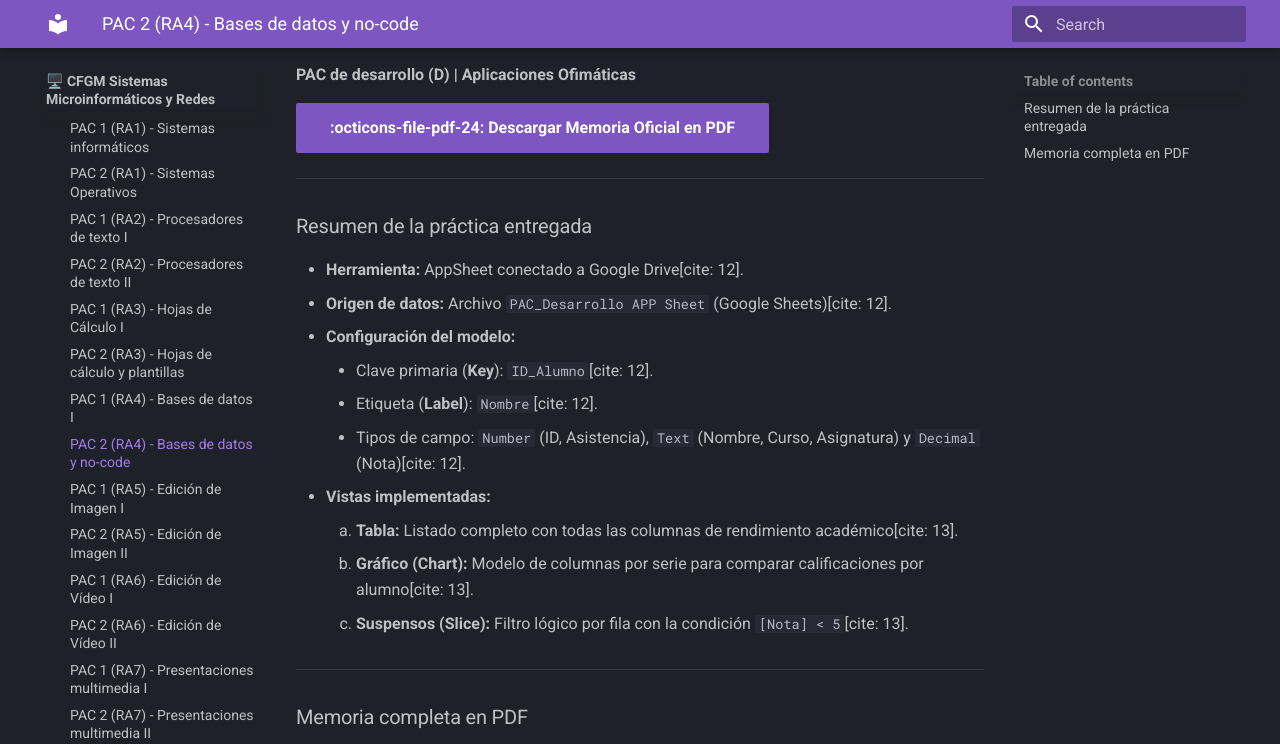
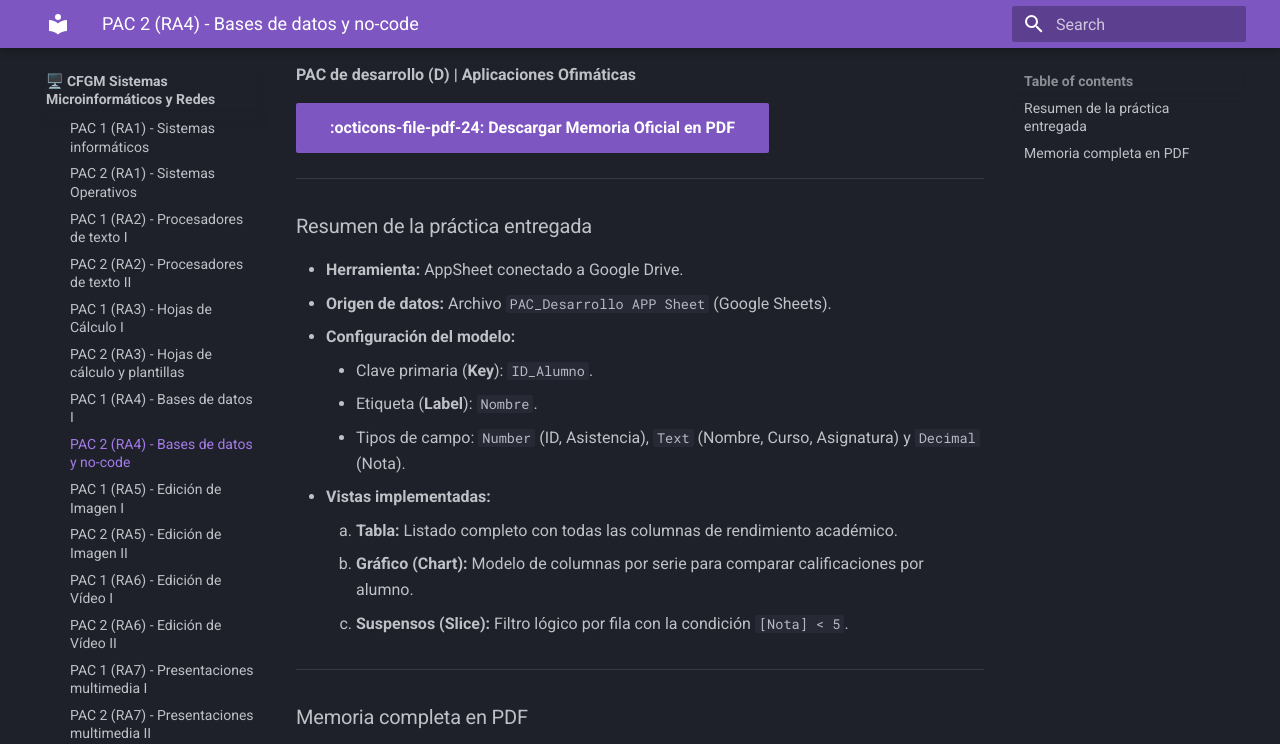
Before and after one commit to Beamspark/SMR-Apuntes, an MkDocs documentation site: the page built from docs/smr/ofimatica/pac/pac-2-ra4.md, in a window 1280 px wide and 900 px high, scrolled down 299 px, cut to the strip 0-744 px from the top of the window. Built offline with MkDocs 1.6.1 and Material for MkDocs 9.7.7, drawn with Linux system fonts in a browser that asks for light colours.

Commit message:
Fix formatting and update iframe source in markdown

```diff
--- a/docs/smr/ofimatica/pac/pac-2-ra4.md
+++ b/docs/smr/ofimatica/pac/pac-2-ra4.md
@@ -11,19 +11,19 @@
 
 ### Resumen de la práctica entregada
 
-* **Herramienta:** AppSheet conectado a Google Drive[cite: 12].
-* **Origen de datos:** Archivo `PAC_Desarrollo APP Sheet` (Google Sheets)[cite: 12].
+* **Herramienta:** AppSheet conectado a Google Drive.
+* **Origen de datos:** Archivo `PAC_Desarrollo APP Sheet` (Google Sheets).
 * **Configuración del modelo:**
-    * Clave primaria (**Key**): `ID_Alumno`[cite: 12].
-    * Etiqueta (**Label**): `Nombre`[cite: 12].
-    * Tipos de campo: `Number` (ID, Asistencia), `Text` (Nombre, Curso, Asignatura) y `Decimal` (Nota)[cite: 12].
+    * Clave primaria (**Key**): `ID_Alumno`.
+    * Etiqueta (**Label**): `Nombre`.
+    * Tipos de campo: `Number` (ID, Asistencia), `Text` (Nombre, Curso, Asignatura) y `Decimal` (Nota).
 * **Vistas implementadas:**
-    1. **Tabla:** Listado completo con todas las columnas de rendimiento académico[cite: 13].
-    2. **Gráfico (Chart):** Modelo de columnas por serie para comparar calificaciones por alumno[cite: 13].
-    3. **Suspensos (Slice):** Filtro lógico por fila con la condición `[Nota] < 5`[cite: 13].
+    1. **Tabla:** Listado completo con todas las columnas de rendimiento académico.
+    2. **Gráfico (Chart):** Modelo de columnas por serie para comparar calificaciones por alumno.
+    3. **Suspensos (Slice):** Filtro lógico por fila con la condición `[Nota] < 5`.
 
 ---
 
 ### Memoria completa en PDF
 
-<iframe src="./GonzalezMartinez_LuisAlejandro_Practica_AppSheet.pdf" width="100%" height="900px" style="border: 1px solid #444; border-radius: 6px;"></iframe>
+<iframe src="../GonzalezMartinez_LuisAlejandro_Practica_AppSheet.pdf" width="100%" height="900px" style="border: 1px solid #444; border-radius: 6px;"></iframe>
```
